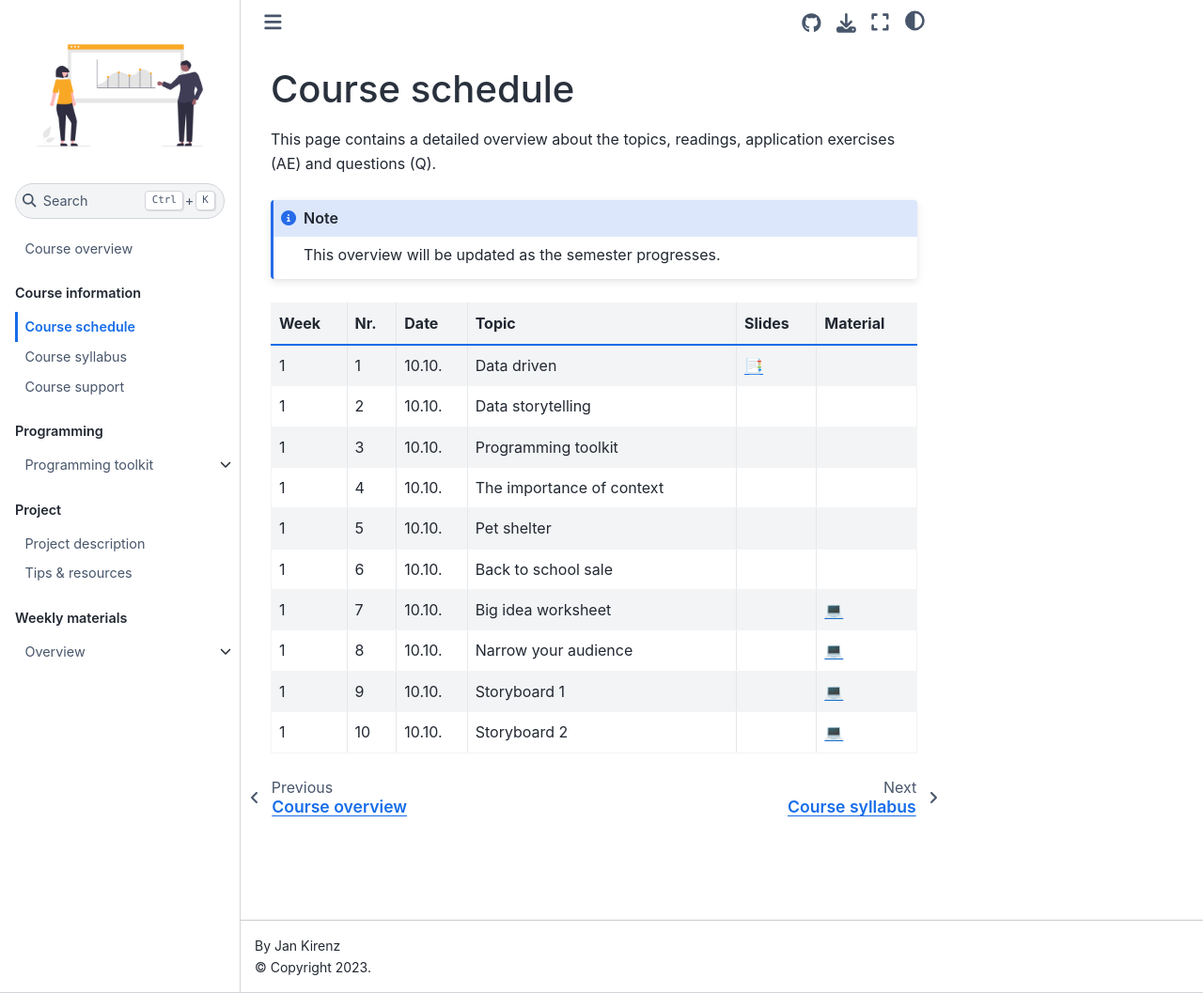
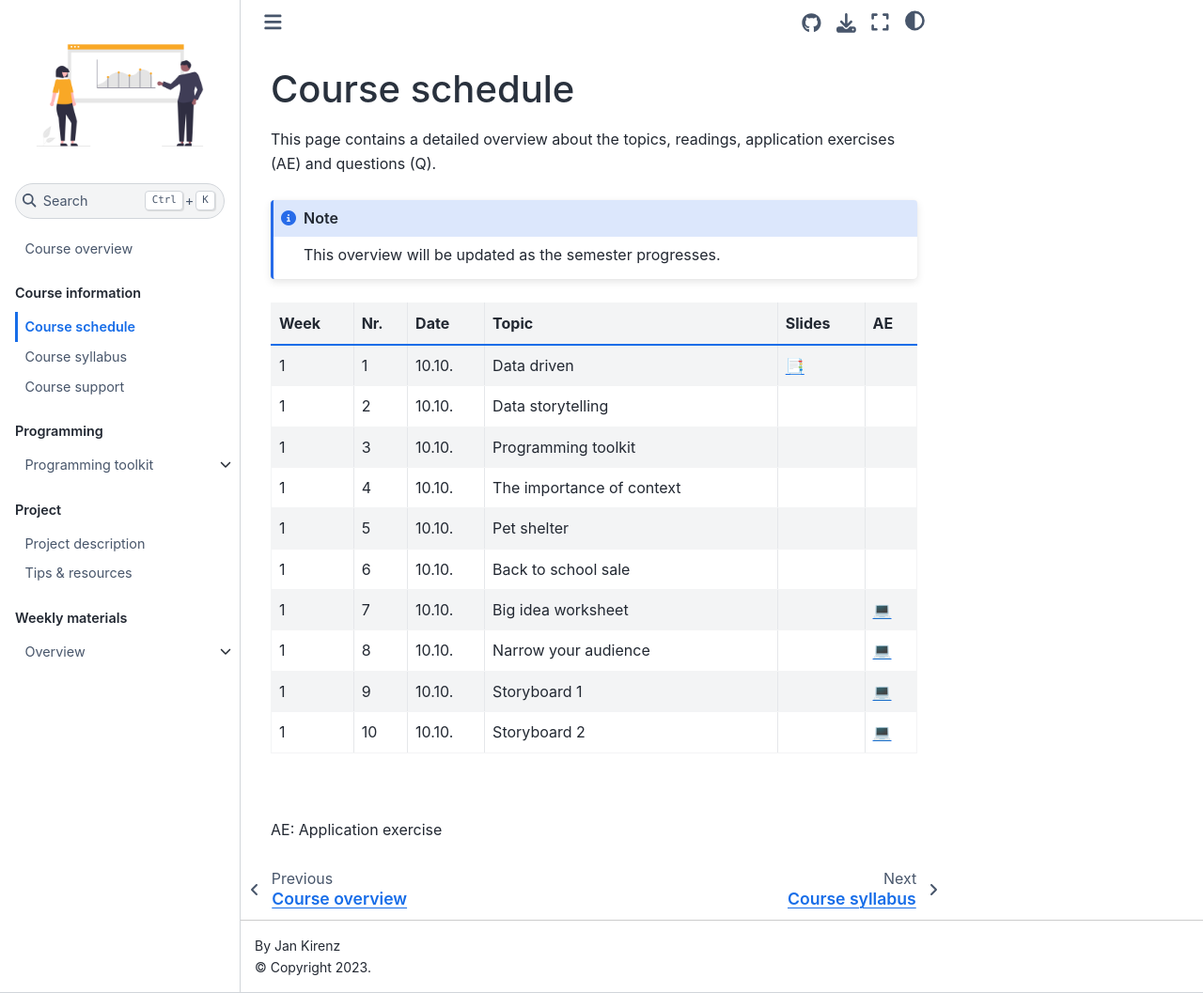
Before and after one commit to dst-ws22/website, a Jupyter Book: the page built from docs/course-schedule.md, in a window 1280 px wide and 1057 px high. Shown: the whole window at 94% size. Built offline with Jupyter Book 1.0.4 settings and Sphinx 7.4.7 and the Sphinx Book theme 1.1.4, drawn with Linux system fonts in a browser that asks for light colours; comment, search, counter and statistics services are not loaded.

Commit message:
Update course-schedule.md

```diff
--- a/docs/course-schedule.md
+++ b/docs/course-schedule.md
@@ -7,7 +7,7 @@ This overview will be updated as the semester progresses.
 :::
 
 
-|	Week	|	Nr.	|	Date	|	Topic	|	Slides	|	Material	|
+|	Week	|	Nr.	|	Date	|	Topic	|	Slides	|	AE	|
 |	---	|	---	|	---	|	---	|	---	|	---	|
 |	1	|	1	|	10.10.	|	Data driven	|	[📑](https://drive.google.com/file/d/1-7yiEj7gt-dsgdlUTINQb1vlib34AHug/view?usp=sharing)	|		|
 |	1	|	2	|	10.10.	|	Data storytelling	|		|		|
@@ -19,3 +19,9 @@ This overview will be updated as the semester progresses.
 |	1	|	8	|	10.10.	|	Narrow your audience	|		|	[💻](https://docs.google.com/document/d/1Eu21TCIM0Lx6LiybPG-15ikk0gkRaqbCQNtcl3fAfGQ/edit?usp=sharing)	|
 |	1	|	9	|	10.10.	|	Storyboard 1	|		|	[💻](https://docs.google.com/document/d/1cuiBZiWaUkhAYNkQo6SWtWm8n_Q1IJt54lw0Na2-0DE/edit?usp=sharing)	|
 |	1	|	10	|	10.10.	|	Storyboard 2	|		|	[💻](https://docs.google.com/document/d/1WeLzE85YfM-F9-vAIhEbeJHkuHsN3xtovzIokB93BRU/edit?usp=sharing)	|
+
+<br>
+
+<br>
+
+AE: Application exercise
```
